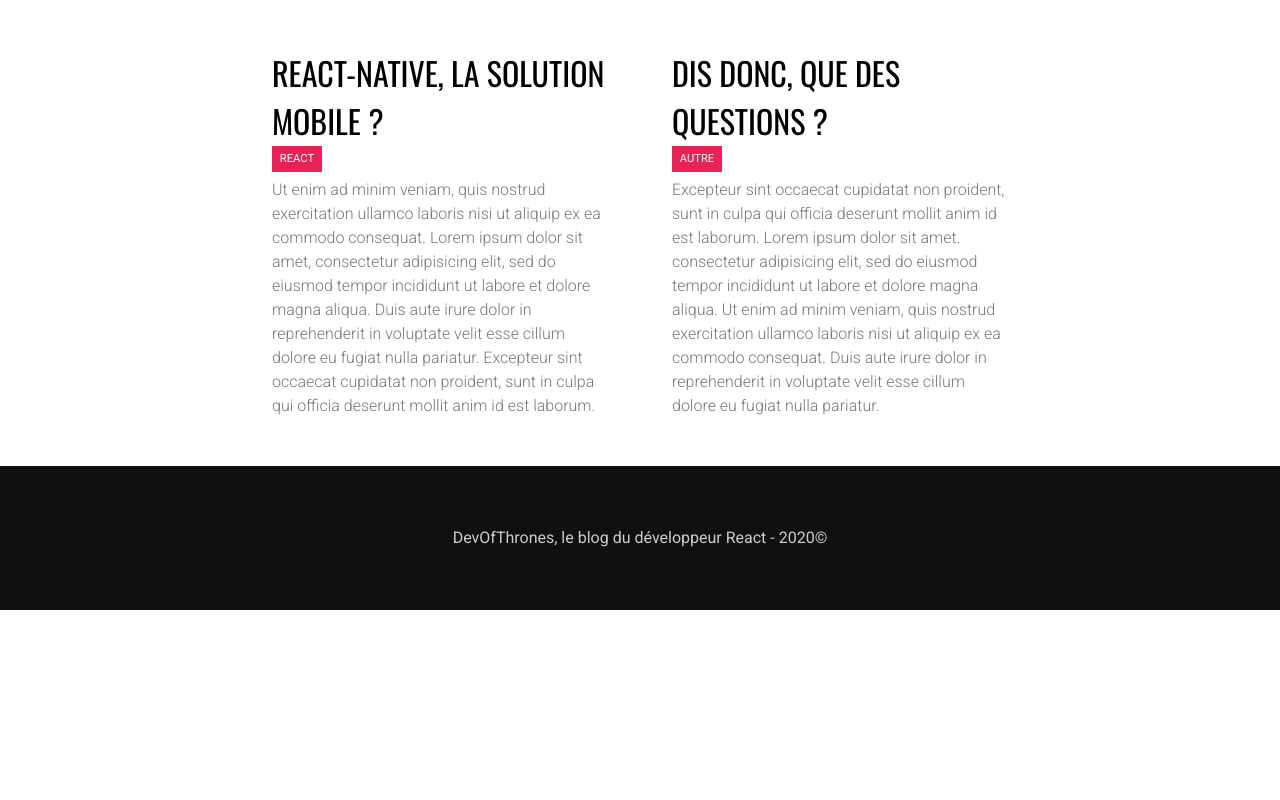
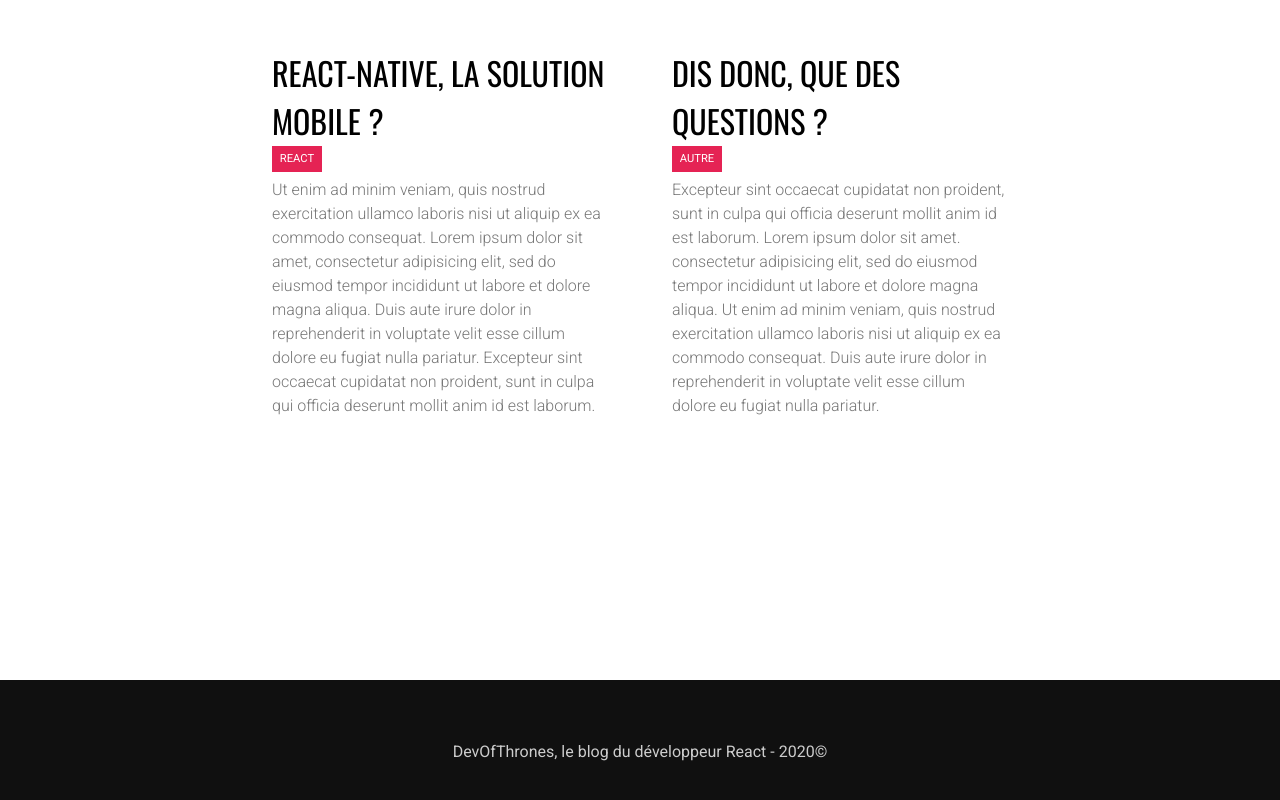
Before and after one commit to CrankIsDev/Challenge-blog-react, a React app: page / in a window 1280 px wide. Shown: the part 1009-1809 px from the top of the page. Before the commit the page ends 1619 px from the top, so only its background shows below. Built offline with nearby package versions, Linux system fonts and the light colour scheme.

Commit message:
Footer done correctly

```diff
--- a/src/components/Footer/footer.scss
+++ b/src/components/Footer/footer.scss
@@ -4,5 +4,6 @@ footer {
   background-color: $dark-color;
   color: $content-light-color;
   padding: 4em 0;
+  margin-top: 18%;
   text-align: center;
 }
```
